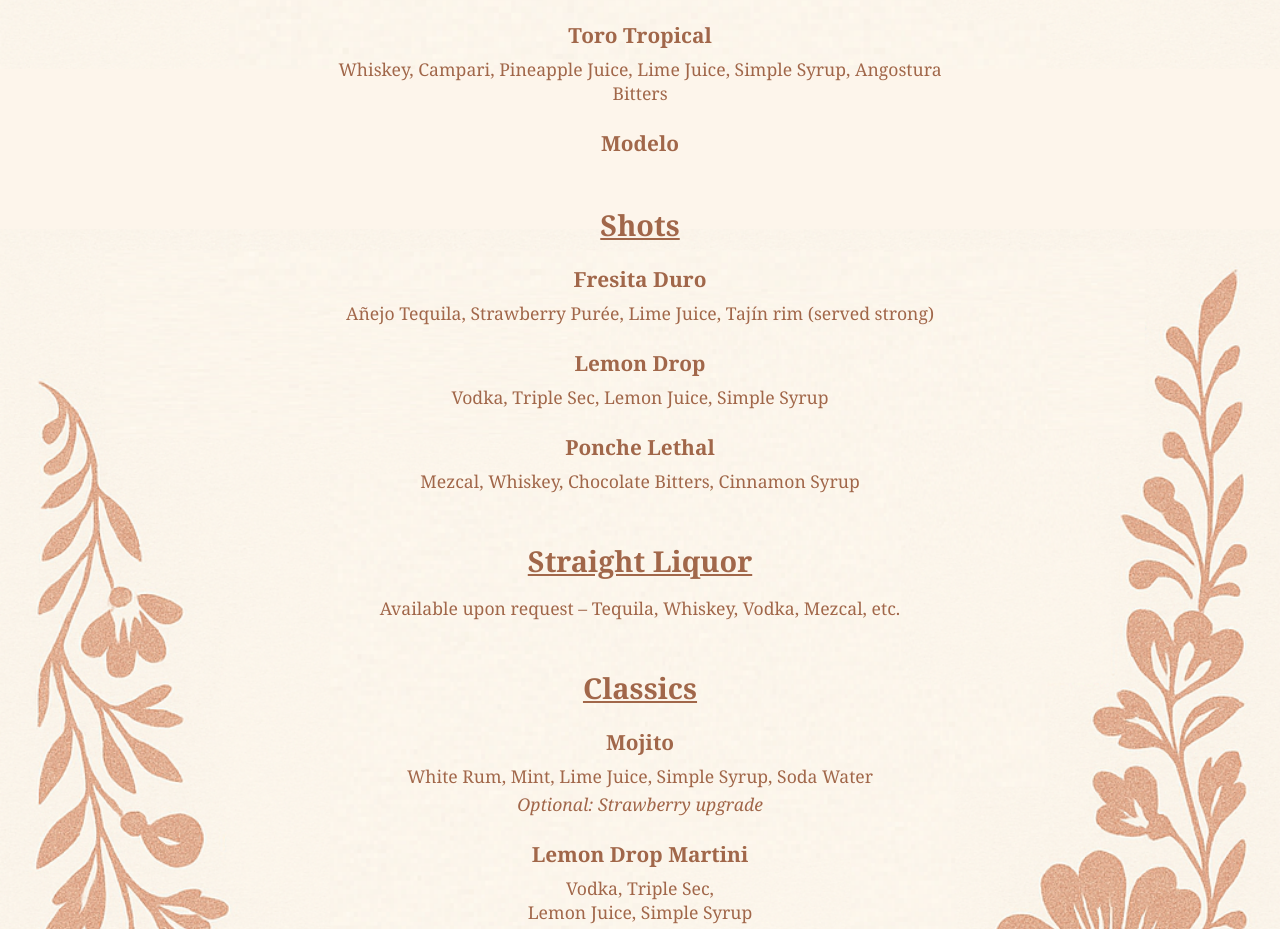
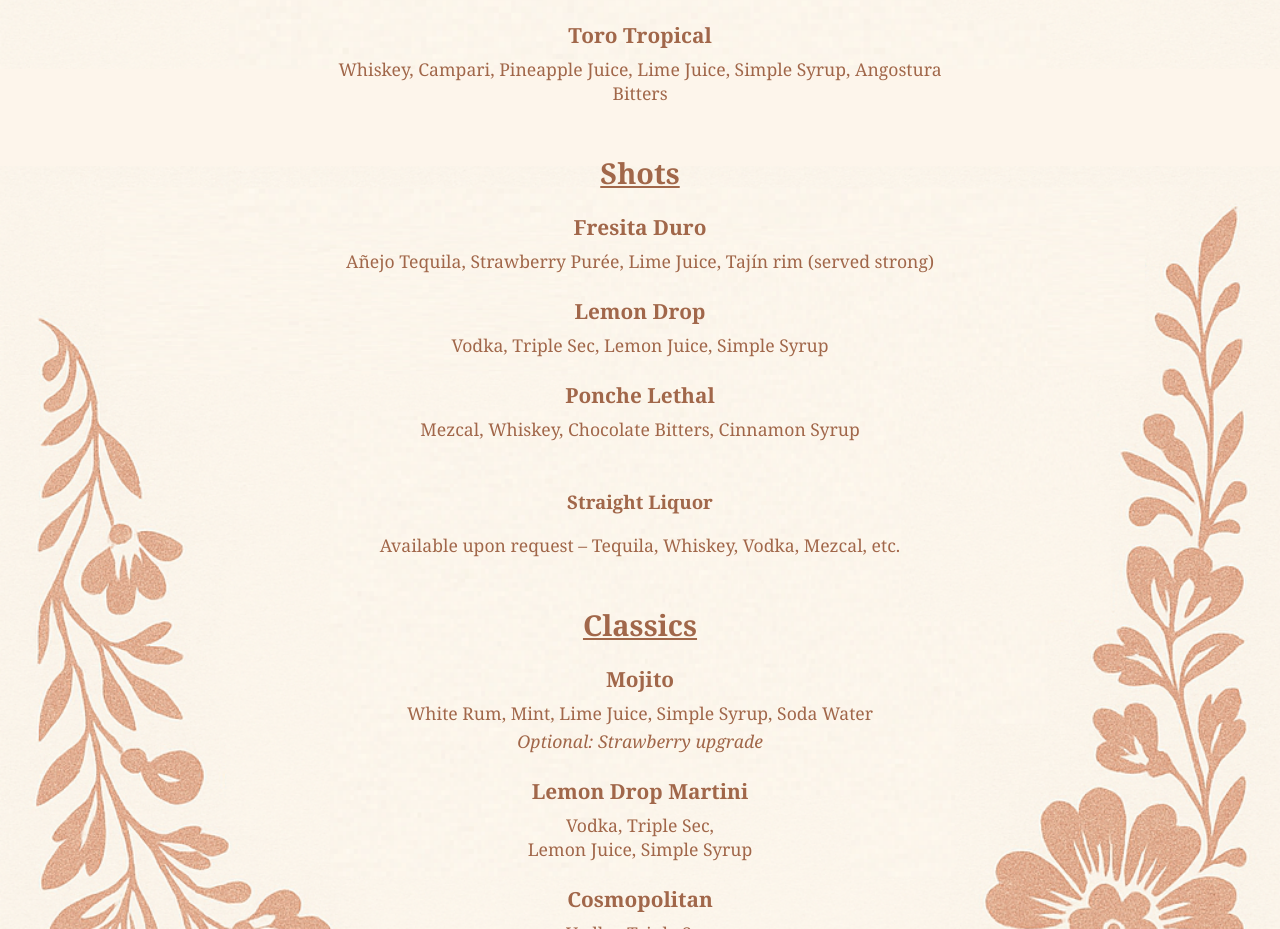
Before and after one commit to yvlachak/yvlachakis.bella-fiesta.io, a plain HTML site: page index.html in a window 1280 px wide. Shown: the part 910-1839 px from the top of the page. Drawn offline with Linux system fonts and the light colour scheme.

Commit message:
Update index.html

```diff
--- a/index.html
+++ b/index.html
@@ -42,9 +42,6 @@
           <h3>Toro Tropical</h3>
           <p>Whiskey, Campari, Pineapple Juice, Lime Juice, Simple Syrup, Angostura Bitters</p>
         </div>
-        <div class="item">
-          <h3>Modelo</h3>
-        </div>
       </section>
 
       <!-- Combined Shots -->
@@ -64,9 +61,9 @@
         </div>
       </section>
 
-      <!-- Straight Liquor -->
+      <!-- Shot of Liquor -->
       <section class="menu-section">
-        <h2>Straight Liquor</h2>
+        <h3>Straight Liquor</h3>
         <div class="item">
           <p>Available upon request – Tequila, Whiskey, Vodka, Mezcal, etc.</p>
         </div>
```
